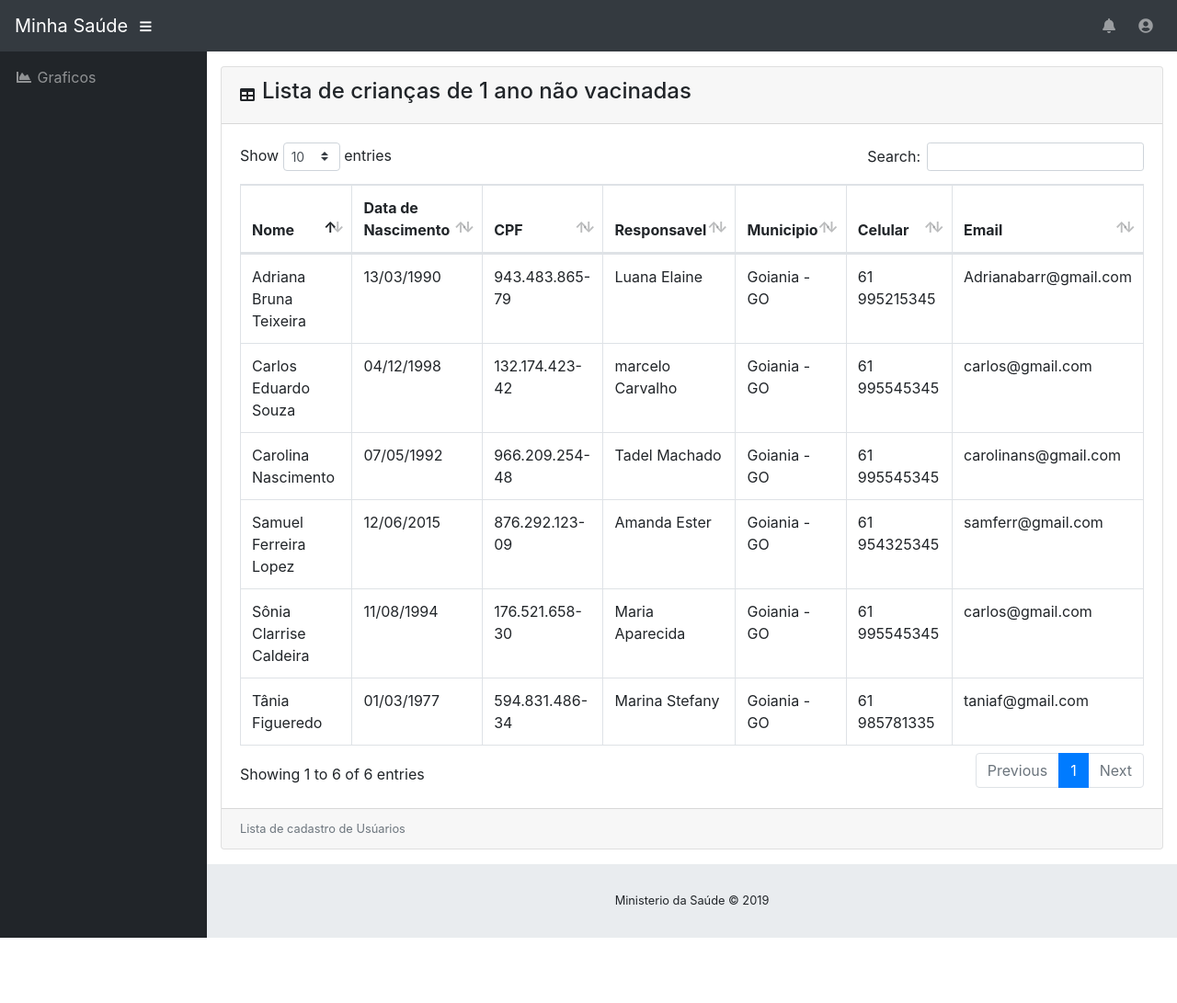
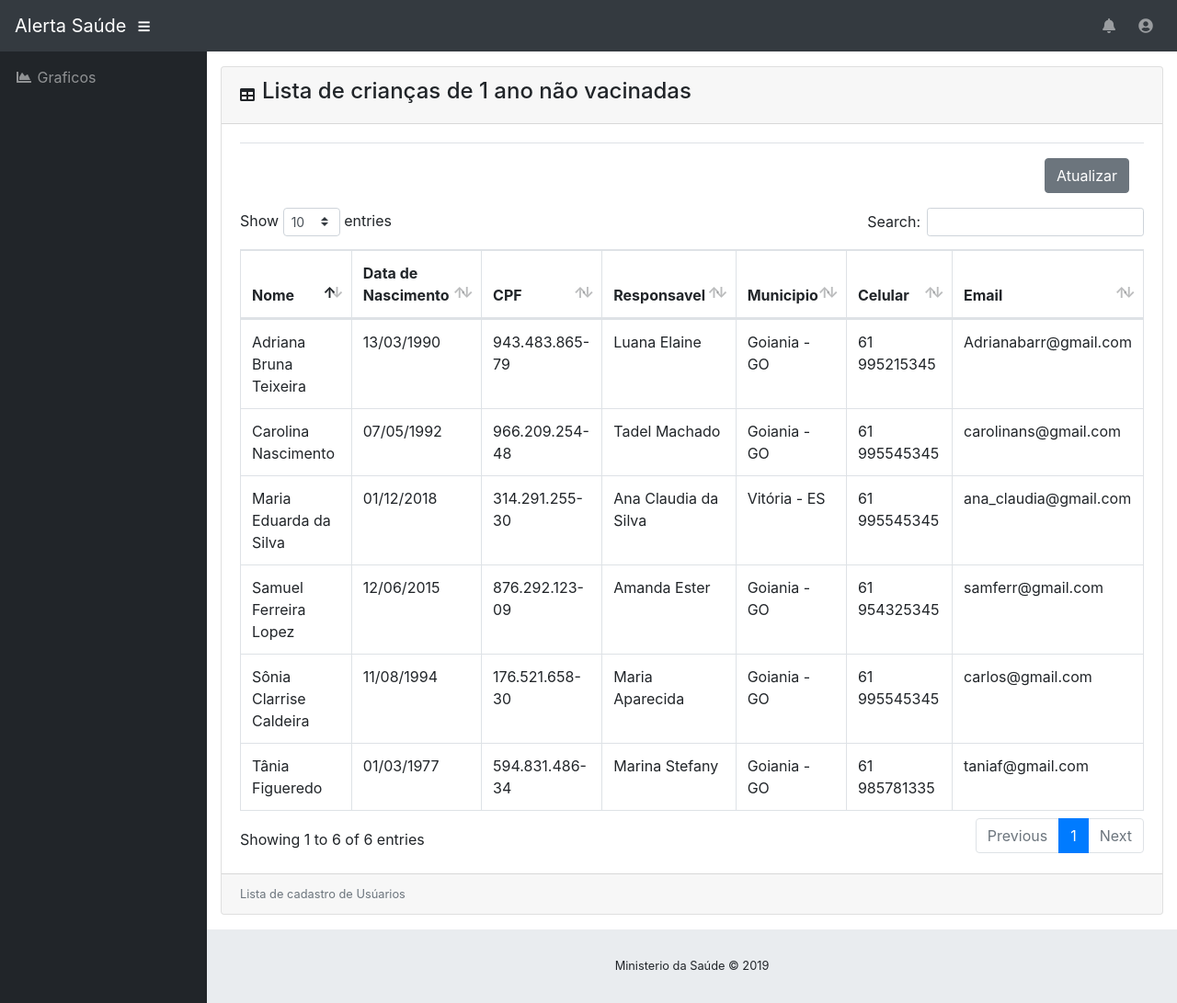
Before and after one commit to samuelflopes/hackaspace, a website with bundled scripts: page Versao-web/tables.html in a window 1280 px wide. Shown: the whole page at 92% size. Before the commit the page ends 1020 px from the top, so only its background shows below. Built offline with nearby package versions, Linux system fonts and the light colour scheme.

Commit message:
Altera tabela e nome

```diff
--- a/Versao-web/tables.html
+++ b/Versao-web/tables.html
@@ -26,7 +26,7 @@
 
   <nav class="navbar navbar-expand navbar-dark bg-dark static-top">
 
-    <a class="navbar-brand mr-1" href="index.html"> Minha Saúde </a>
+    <a class="navbar-brand mr-1" href="index.html"> Alerta Saúde </a>
 
     <button class="btn btn-link btn-sm text-white order-1 order-sm-0" id="sidebarToggle" href="#">
       <i class="fas fa-bars"></i> <!--ICONE HANBURGUER-->
@@ -106,6 +106,9 @@
           <div class="card-body">
             <div class="table-responsive">
               <table class="table table-bordered" id="dataTable" width="100%" cellspacing="0">
+                  <div class="modal-footer">
+                      <button type="button" class="btn btn-secondary" onclick="deleta();" data-dismiss="modal">Atualizar</button>
+                    </div>
                 <thead>
                   <tr>
                     <th>Nome</th>
@@ -118,14 +121,14 @@
                   </tr>
                 </thead>
                 <tbody>
-                  <tr>
-                    <td>Carlos Eduardo Souza</td>
-                    <td>04/12/1998</td>
-                    <td>132.174.423-42</td>
-                    <td>marcelo Carvalho</td>
-                    <td>Goiania - GO</td>
+                  <tr id="target">
+                    <td>Maria Eduarda da Silva</td>
+                    <td>01/12/2018</td>
+                    <td>314.291.255-30</td>
+                    <td>Ana Claudia da Silva</td>
+                    <td>Vitória - ES</td>
                     <td>61 995545345</td>
-                    <td>carlos@gmail.com</td>
+                    <td>ana_claudia@gmail.com</td>
                   </tr>
                   <tr>
                     <td>Sônia Clarrise Caldeira</td>
@@ -223,6 +226,13 @@
     </div>
   </div>
 
+  <script>
+  function deleta(){
+    console.log('teste')
+    document.getElementById('target').style.display = 'none';
+  }
+  </script>
+
   <!-- Bootstrap core JavaScript-->
   <script src="vendor/jquery/jquery.min.js"></script>
   <script src="vendor/bootstrap/js/bootstrap.bundle.min.js"></script>
```
Also changed, not shown: Versao-web/charts.html (+1 -1 lines), Versao-web/index.html (+1 -1 lines).
